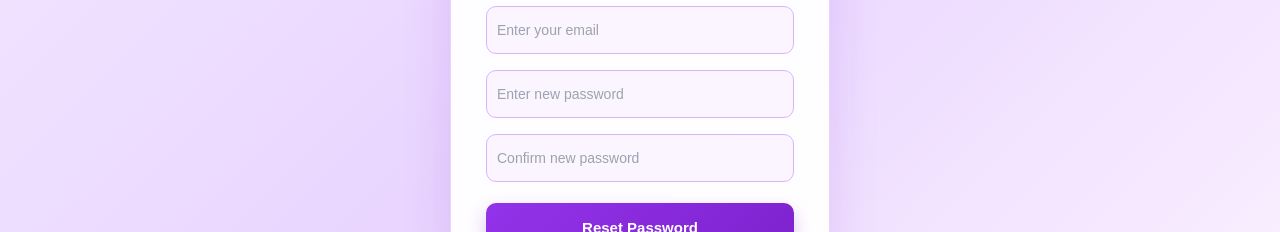
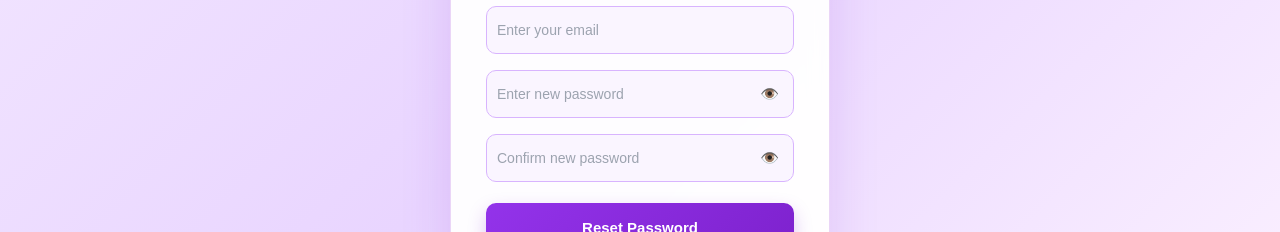
Before and after one commit to AswinCodie/ProfilePro, a React (Vite) app: page /forget-pass in a window 1280 px wide. Shown: the part 308-540 px from the top of the page. Built offline with nearby package versions, Linux system fonts and the light colour scheme; no server answers.

Commit message:
show pass icon andn profile

```diff
--- a/db.json
+++ b/db.json
@@ -84,7 +84,7 @@
     {
       "name": "Aswin",
       "email": "aswins@gmail.com",
-      "password": "123456",
+      "password": "123789",
       "role": "user",
       "status": "active",
       "profilePicture": "",
--- a/src/Pages/UserProfile.jsx
+++ b/src/Pages/UserProfile.jsx
@@ -50,11 +50,12 @@ const UserProfile = () => {
   return (
     <div>
       <nav>
-        <img
+        {/* <img
           className="navLogo"
           src="/src/assets/namelogo.png"
           alt="Logo"
-        />
+        /> */}
+        <h1>ProfileDesk!</h1>
 
         <button
           className="signOut-btn"
--- a/src/Pages/auth/ForgotPass.jsx
+++ b/src/Pages/auth/ForgotPass.jsx
@@ -7,6 +7,10 @@ const ForgetPass = () => {
   const [email, setEmail] = useState("");
   const [newPass, setNewPass] = useState("");
   const [confirmPass, setConfirmPass] = useState("");
+
+  // Password visibility
+  const [showNewPassword, setShowNewPassword] = useState(false);
+  const [showConfirmPassword, setShowConfirmPassword] = useState(false);
 
   const navigate = useNavigate();
 
@@ -42,7 +46,6 @@ const ForgetPass = () => {
       alert("Password changed successfully");
 
       navigate("/login");
-
     } catch (error) {
       console.log("Reset password error:", error);
       alert("Something went wrong");
@@ -64,6 +67,7 @@ const ForgetPass = () => {
           onSubmit={handleResetPassword}
         >
 
+          {/* Email */}
           <input
             type="email"
             placeholder="Enter your email"
@@ -71,22 +75,47 @@ const ForgetPass = () => {
             onChange={(e) => setEmail(e.target.value)}
           />
 
+          {/* New Password */}
+          <div className="password-container">
             <input
-            type="password"
+              type={showNewPassword ? "text" : "password"}
               placeholder="Enter new password"
               minLength={6}
               value={newPass}
               onChange={(e) => setNewPass(e.target.value)}
             />
 
+            <button
+              type="button"
+              className="show-password"
+              onClick={() => setShowNewPassword(!showNewPassword)}
+            >
+              {showNewPassword ? "🙈" : "👁️"}
+            </button>
+          </div>
+
+          {/* Confirm Password */}
+          <div className="password-container">
             <input
-            type="password"
+              type={showConfirmPassword ? "text" : "password"}
               placeholder="Confirm new password"
               minLength={6}
               value={confirmPass}
               onChange={(e) => setConfirmPass(e.target.value)}
             />
 
+            <button
+              type="button"
+              className="show-password"
+              onClick={() =>
+                setShowConfirmPassword(!showConfirmPassword)
+              }
+            >
+              {showConfirmPassword ? "🙈" : "👁️"}
+            </button>
+          </div>
+
+          {/* Submit */}
           <button type="submit">
             Reset Password
           </button>
--- a/src/Pages/auth/Login.jsx
+++ b/src/Pages/auth/Login.jsx
@@ -6,6 +6,7 @@ import "./signup.css";
 const Login = () => {
   const [email, setEmail] = useState("");
   const [pass, setPass] = useState("");
+  const [showPassword, setShowPassword] = useState(false);
 
   const navigate = useNavigate();
 
@@ -64,17 +65,27 @@ if (user.status === "inactive") {
             onChange={(e) => setEmail(e.target.value)}
           />
 
+          <div className="password-container">
             <input
-            type="password"
+              type={showPassword ? "text" : "password"}
               placeholder="Enter Password"
               minLength={6}
               value={pass}
               onChange={(e) => setPass(e.target.value)}
             />
 
+            <button
+              type="button"
+              className="show-password"
+              onClick={() => setShowPassword(!showPassword)}
+            >
+              {showPassword ? "🙈" : "👁️"}
+            </button>
+          </div>
+
           <button type="submit">Login</button>
           <Link to="/signup">Don't have an account? Sign up</Link>
-          <Link to='/forget-pass'>Forgot Password?</Link>
+          <Link to="/forget-pass">Forgot Password?</Link>
         </form>
       </div>
     </div>
--- a/src/Pages/auth/signup.css
+++ b/src/Pages/auth/signup.css
@@ -125,6 +125,48 @@
 .Auth-form a:hover {
   color: #5b21b6;
   text-decoration: underline;
+
+
+}
+
+.password-container {
+  position: relative;
+  width: 100%;
+}
+
+.password-container input {
+  width: 100%;
+  padding-right: 45px;
+  box-sizing: border-box;
+}
+
+.show-password {
+  position: absolute;
+  right: 10px;
+  top: 50%;
+  transform: translateY(-50%);
+
+  width: auto !important;
+  height: auto !important;
+  margin: 0 !important;
+
+  padding: 5px !important;
+
+  border: none !important;
+  border-radius: 0 !important;
+
+  background: transparent !important;
+  color: #7e22ce;
+
+  box-shadow: none !important;
+
+  font-size: 18px;
+  cursor: pointer;
+}
+.show-password:hover {
+  transform: translateY(-50%) !important;
+  background: transparent !important;
+  box-shadow: none !important;
 }
 
 /* =========================
```
Lines whose indentation alone changed are shown as unchanged.
